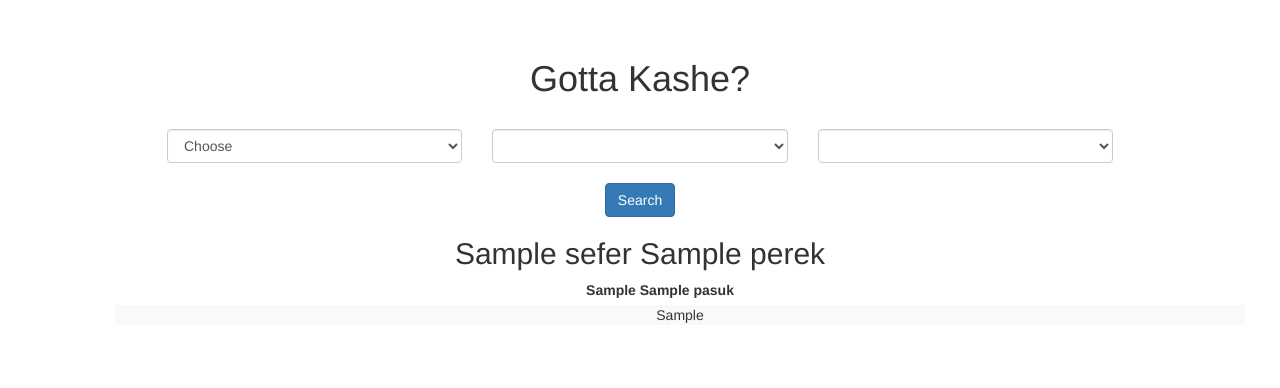
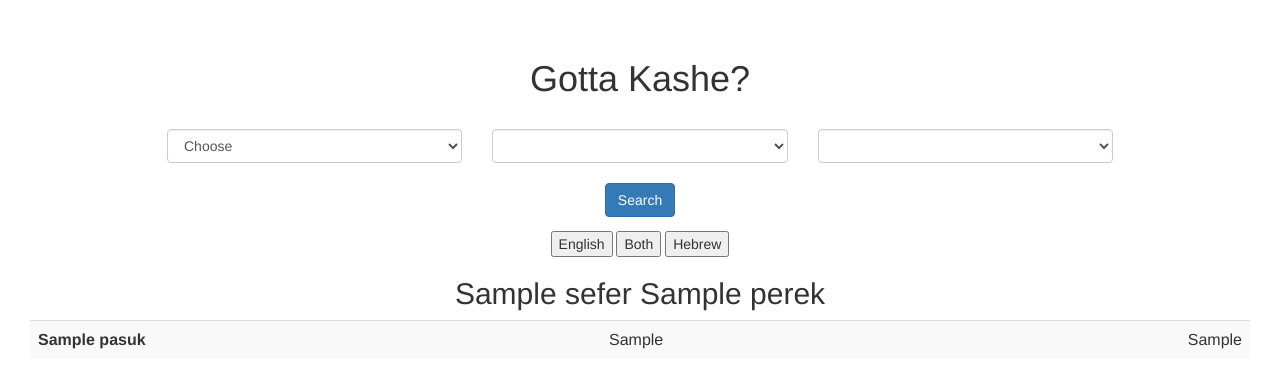
Before and after one commit to benjafishman/iKasha, a Django app: template Kasha/templates/Kasha/index.html in a window 1280 px wide. Shown: the part 51-439 px from the top of the page. Run offline with Django 3.2, Linux system fonts and the light colour scheme; tables that the repository leaves empty hold one stand-in row (values such as "Sample post"); the template is opened without the code that fills it: values that come from a table or form of the project are taken from there, most other values are stand-ins (such as "Sample title", 1, 10 or a date in 2020); lists and menus that the app fills with data are empty; some libraries are stand-ins or nearby versions.

Commit message:
- making results in table format - adding jquery toggling between hebrew/english/both view

```diff
--- a/Kasha/static/index.css
+++ b/Kasha/static/index.css
@@ -6,3 +6,7 @@ li {
 	background-color: #F9F9F7;
 	margin: 5px;
 }
+
+.hidden{
+      visibility: hidden;
+ }
--- a/Kasha/templates/Kasha/index.html
+++ b/Kasha/templates/Kasha/index.html
@@ -29,7 +29,7 @@
                                   </div>
                                   </div>
 
-{% if form.errors %}
+                                    {% if form.errors %}
                                         {% for field in form %}
                                             {% for error in field.errors %}
                                                 <div class="alert alert-error">
@@ -46,30 +46,51 @@
                                   </br>
                                     {% bootstrap_button "Search" button_type="submit" button_class="btn-primary" %}
                                 </form>
+
                                 <div class="search-results">
+                                  <!-- <button id="hebrewBtn">Hebrew</button>
+                                   <button id="englishBtn">English</button> -->
+                                    <input type="button" value="English" class="btnLanguage" data-language="eng"  />
+                                    <input type="button" value="Both" class="btnLanguage" data-language="both" />
+                                   <input type="button" value="Hebrew" class="btnLanguage" data-language="heb"  />
+
                                   <h2>{{sefer}} {{perek}}</h2>
+
                                 {% if results %}
-                                {#{{results}}#}
-                                <div>
-                                  <ul>
-                                  {% for pasuk, verse in results.items %}
-                                        <li><b>{{ verse.he }} {{ pasuk }}</b>
+                                <table id="table" class="table table-striped">
+                                  <tbody>
+                                 {% for pasuk, verse in results.items %}
+                                              <tr>
+                                                <th scope="row">{{ pasuk }}</th>
+                                                <td class="engText">{{ verse.en | safe }} </td>
+                                                <td dir="rtl" class="hebText">{{ verse.he }} </td>
+                                              </tr>
+                                 <!--
+                                        <li><b></b>
                                           {% if verse.rashi.items %}
                                             {% for rashi, r in verse.rashi.items %}
                                             <div class='rashi'>
                                             <ol>
-                                              <div class='rashi-item'>
+                                              <div dir="rtl" class='rashi-item'>
                                               <li>{{ r.he | safe  }}</li>
                                             </div>
                                             </ol>
+                                            {% empty %}
+                                              <li>Sorry, no Rashis
                                             {% endfor %}
                                             </div>
                                             {% endif %}
-                                        </li>
+                                        </li>-->
                                   {% endfor %}
                                   </ul>
                                 </div>
+                                {% else %}
+                                <tr>
+                                <td></td>
+                              </tr>
                                 {% endif %}
+                                   </tbody>
+                                </table>
                               </div>
 
           </div>
@@ -114,5 +135,27 @@ var chumashPerakim = {
             document.getElementById("perek").innerHTML = perOptions;
         }
     }
+
+$(document).ready(function(){
+    $('.btnLanguage').click(function() {
+
+       language = $(this).data("language");
+
+       languages = ['eng', 'heb']
+
+       var diff = $(languages).not([language]).get()
+
+       console.log(diff);
+
+       if (diff.length == 2){
+        $('#table').find('.hebText, .engText').removeClass('hidden');
+       } else {
+
+       $('#table').find('.' + diff + 'Text').addClass('hidden');
+
+       $('#table').find('.' + language + 'Text').removeClass('hidden');
+       }
+    });
+});
 </script>
 {% endblock %}
--- a/Kasha/views.py
+++ b/Kasha/views.py
@@ -29,7 +29,7 @@ def index(request):
 			results = s1manager.getChumashRashi()
 			pp = pprint.PrettyPrinter(indent=4)
 			print("**************************************************************************************************************************************************************************************************************************************************************************************************************************************************************************************")
-			pp.pprint(results)
+			#pp.pprint(results)
 			form = GetText()
 			return render(request, 'Kasha/index.html', {'form':form, 'results':results, 'sefer':sefer, 'perek':perek})
 	else:
--- a/SefariaApi/SefariaApiChumashRashiManager.py
+++ b/SefariaApi/SefariaApiChumashRashiManager.py
@@ -77,7 +77,4 @@ class SefariaApiChumashRashiManager(object):
 
 			pasukNum+=1
 
-		pp = pprint.PrettyPrinter(indent=4)
-		pp.pprint(chumash_rashi_dict)
-
 		return chumash_rashi_dict
```
